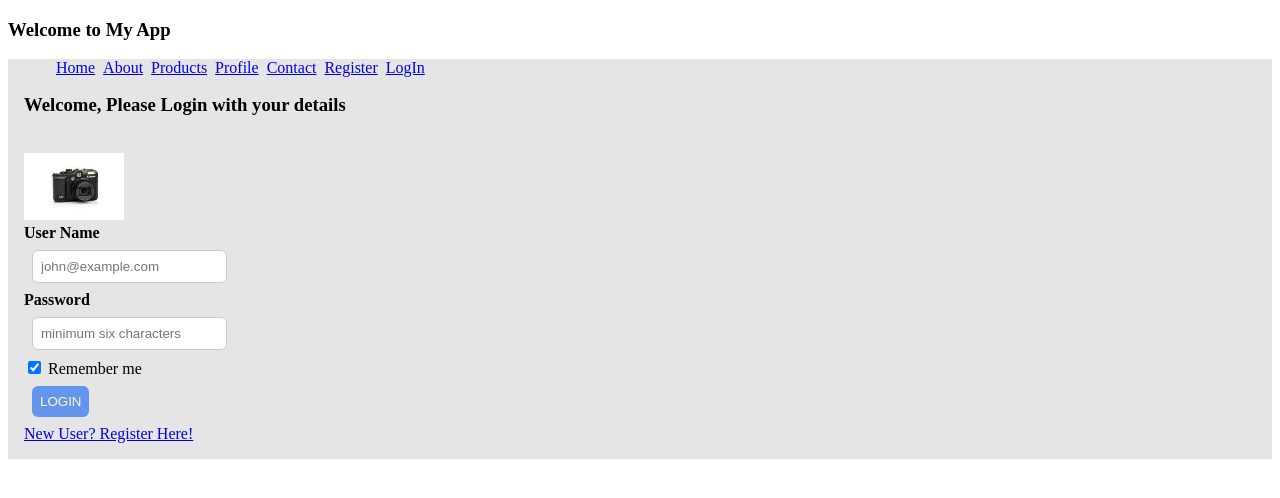
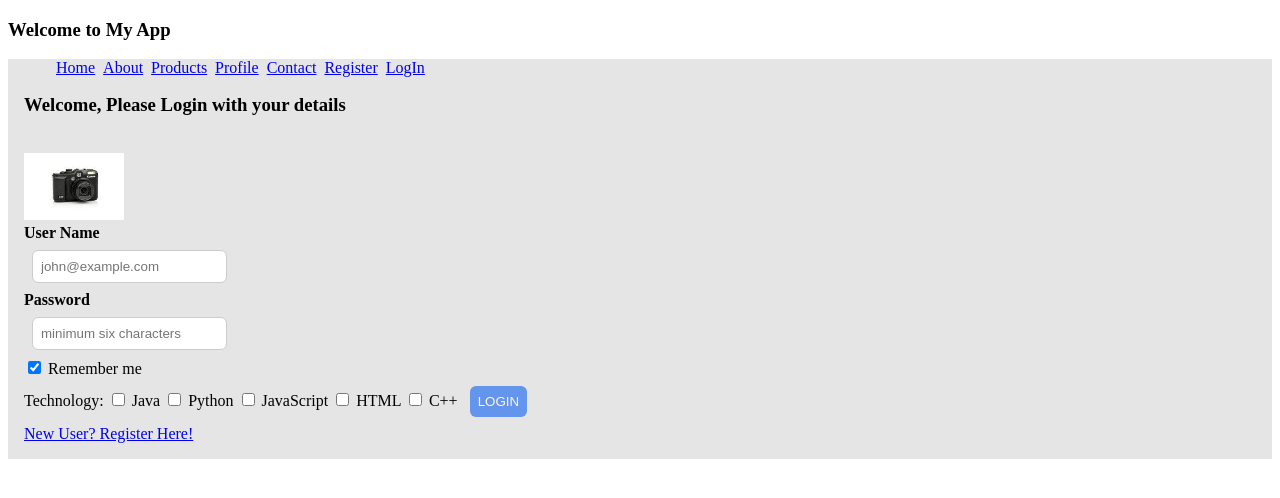
Before and after one commit to dotnebula/MyWebApp, a plain HTML site: page login.html in a window 1280 px wide. Drawn offline with Linux system fonts and the light colour scheme.

Commit message:
Test changes added

```diff
--- a/login.html
+++ b/login.html
@@ -73,6 +73,12 @@
                 <input type="checkbox" checked="checked" name="rememberMe">
                 <label for="rememberMe">Remember me</label>
                 <br>
+                <label for="technology">Technology:</label>
+                    <input type="checkbox" name="tech1" id="technology"> Java
+                    <input type="checkbox" name="tech2" id="technology"> Python
+                    <input type="checkbox" name="tech3" id="technology"> JavaScript
+                    <input type="checkbox" name="tech4" id="technology"> HTML
+                    <input type="checkbox" name="tech5" id="technology"> C++
                 <input type="submit" value="LOGIN">
                 <br>
                 <a href="register.html">New User? Register Here!</a>
```
Also changed, not shown: profile.html (+4 -0 lines).
